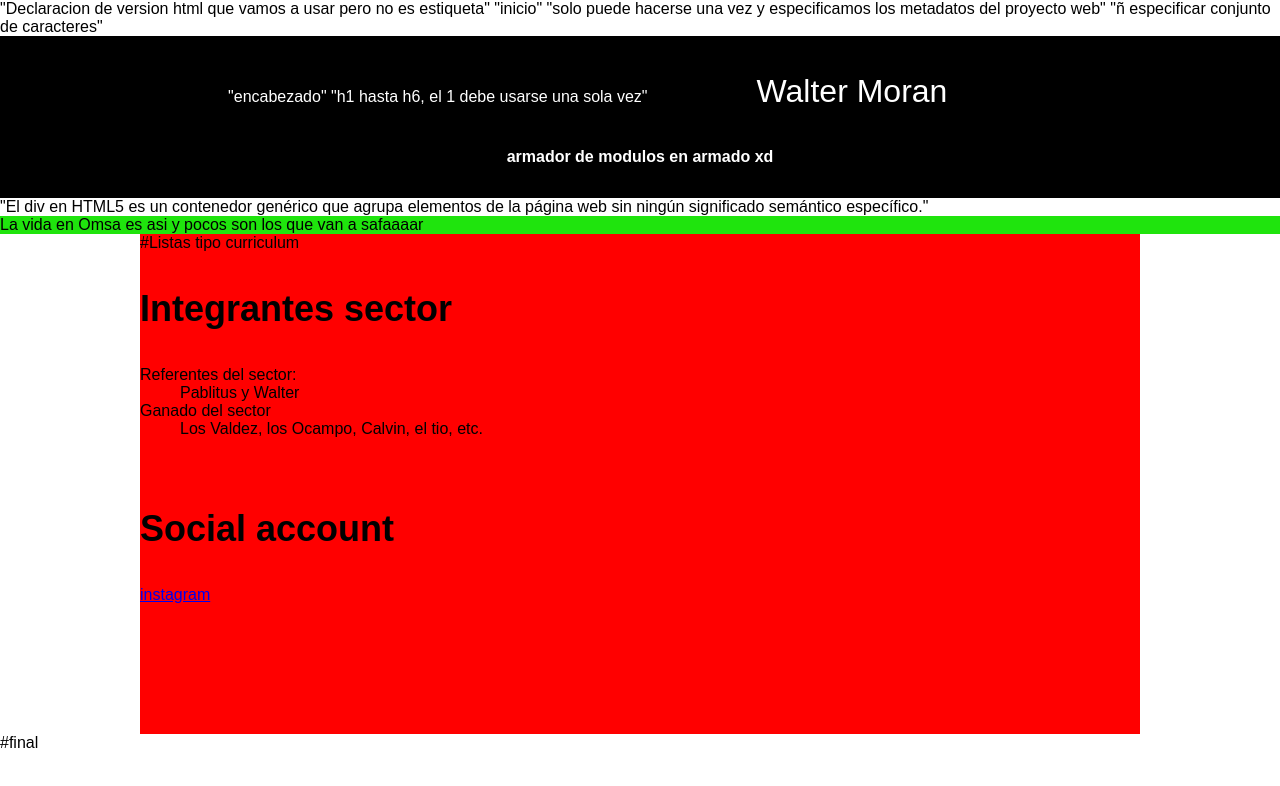
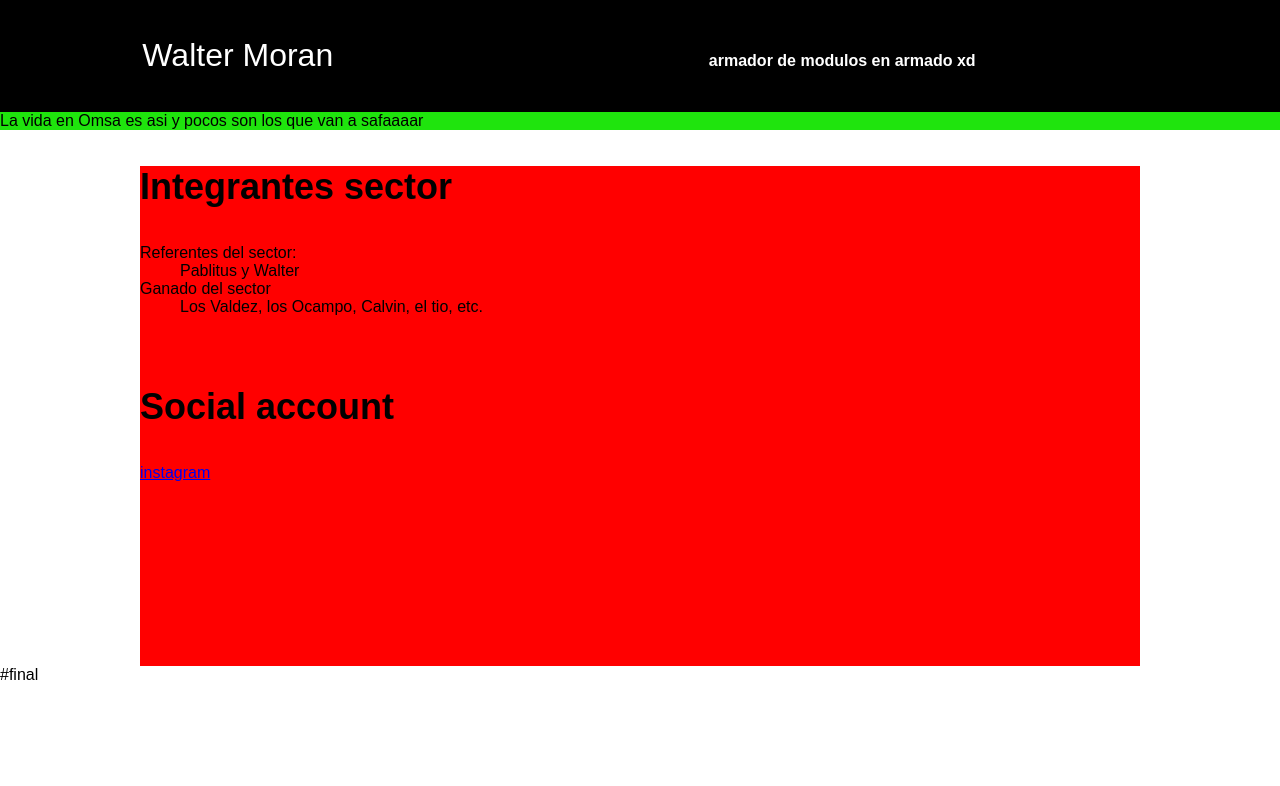
Before and after one commit to WalterMoran24/five_Six_seven, a plain HTML site: page index.html in a window 1280 px wide. Drawn offline with Linux system fonts and the light colour scheme.

Commit message:
nuevos cambios

```diff
--- a/index.html
+++ b/index.html
@@ -1,23 +1,21 @@
-<!DOCTYPE html>"Declaracion de version html que vamos a usar pero no es estiqueta"
-<html>"inicio"
-  <head>"solo puede hacerse una vez y especificamos los metadatos del proyecto web"
+<!DOCTYPE html>
+<html>
+  <head>
     <title>Los chupetes de Omsa</title>
-    <meta charset="utf-8"> "ñ especificar conjunto de caracteres"
+    <meta charset="utf-8">
     <meta name ="description" content="Pagina desarrolaada para calcular el sueldo de los chupetes de Omsa">
   </head>
   <body style="font-family: Arial, sans-serif;margin: 0%;">
-    <header style="background-color:black;color:white;text-align: center;padding: 16px;"> "encabezado"
-"h1 hasta h6, el 1 debe usarse una sola vez"
+    <header style="background-color:black;color:white;text-align: center;padding: 16px;">
       <h1 style= "display: inline-block;width:400px;font-weight: 200;">Walter Moran</h1>
       <p style= "display: inline-block;width:800px;font-weight: 800">armador de modulos en armado xd</p>
     </header>
-    "El div en HTML5 es un contenedor genérico que agrupa elementos
-    de la página web sin ningún significado semántico específico."
+
     <div style="background-color:rgb(31, 228, 13);color:rgb(0, 0, 0);text-align: left;">
       La vida en Omsa es asi y pocos son los que van a safaaaar
     </div>
     <section>
-      <div style="width: 1000px;background-color: red;height: 500px;margin-right:auto;margin-left: auto;">        #Listas tipo curriculum
+      <div style="width: 1000px;background-color: red;height: 500px;margin-right:auto;margin-left: auto;">
         <div>
           <h3 style="font-size: 36px; font-weight: 700;">Integrantes sector</h3>
           <div>
```
